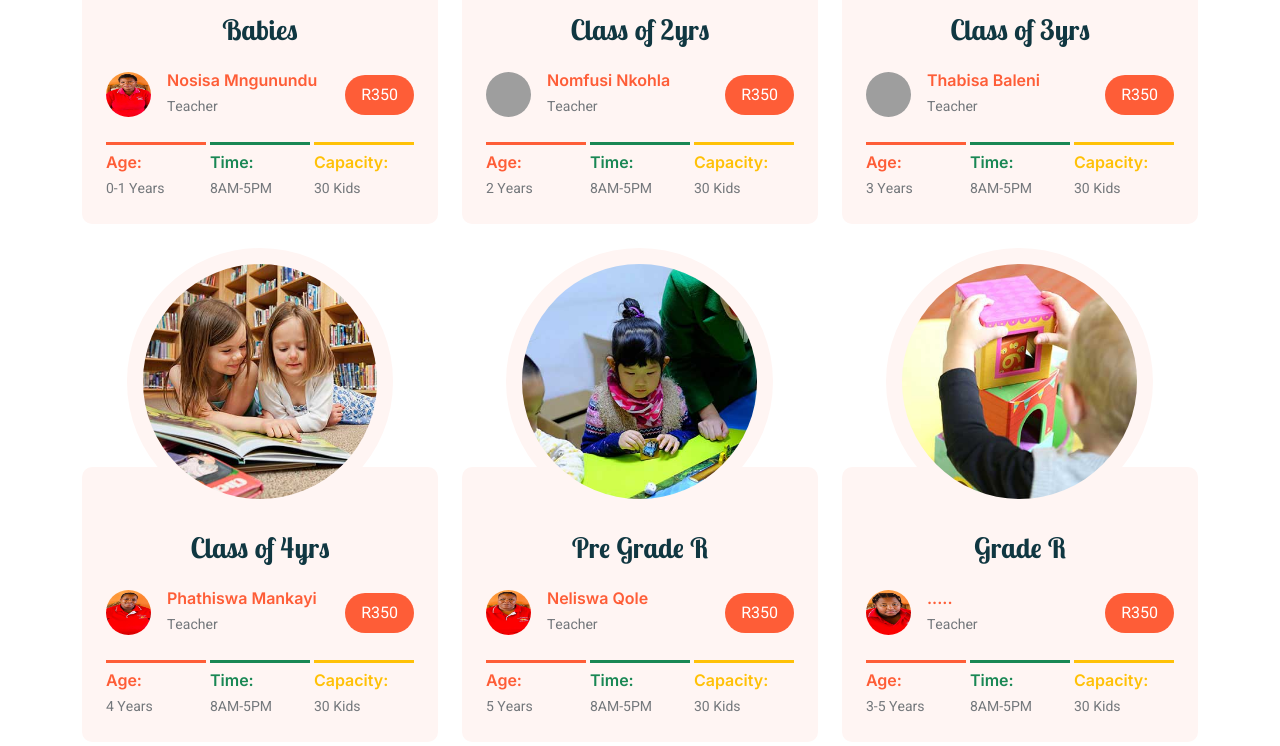
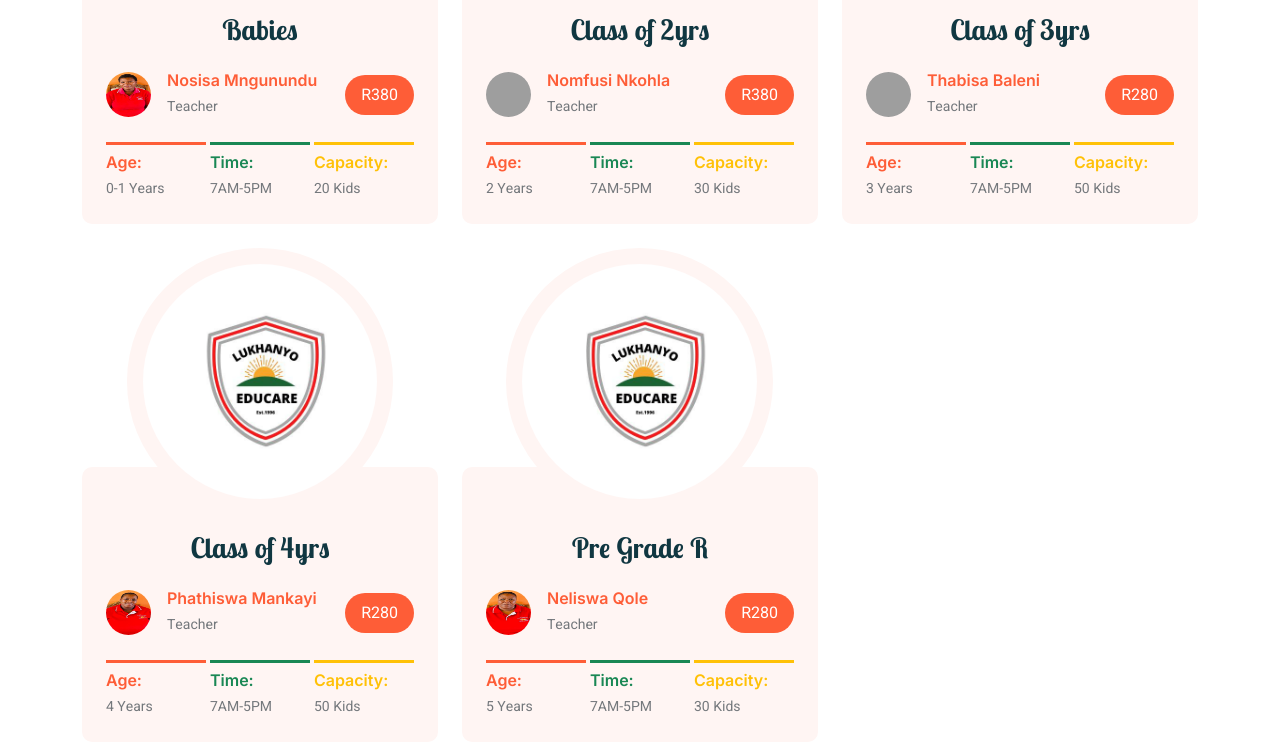
Before and after one commit to Happyboy623/Lukhanyo-ECD, a plain HTML site: page classes.html in a window 1280 px wide. Shown: the part 976-1722 px from the top of the page. Drawn offline with nearby package versions, Linux system fonts and the light colour scheme; grey boxes are pictures that could not be loaded.

Commit message:
10 commit

```diff
--- a/classes.html
+++ b/classes.html
@@ -45,7 +45,7 @@
         <!-- Navbar Start -->
         <nav class="navbar navbar-expand-lg bg-white navbar-light sticky-top px-4 px-lg-5 py-lg-0">
             <a href="index.html" class="navbar-brand">
-                <h1 class="m-0 text-primary"><i class="fa fa-book-reader me-3"></i>Lukhanyo</h1>
+                <h1 class="m-0 text-primary"><i class="fa fa-book-reader me-3"></i>Lukhanyo III Educare </h1>
             </a>
             <button type="button" class="navbar-toggler" data-bs-toggle="collapse" data-bs-target="#navbarCollapse">
                 <span class="navbar-toggler-icon"></span>
@@ -59,7 +59,7 @@
                     <a href="team.html" class="nav-item nav-link">Team</a>
                     <a href="contact.html" class="nav-item nav-link">Contact Us</a>
                 </div>
-                <a href="" class="btn btn-primary rounded-pill px-3 d-none d-lg-block">Register a Child<i class="fa fa-arrow-right ms-3"></i></a>
+                <a href="https://forms.gle/6BngrdgNzrJGiRQY7" class="btn btn-primary rounded-pill px-3 d-none d-lg-block">Register a Child<i class="fa fa-arrow-right ms-3"></i></a>
             </div>
         </nav>
         <!-- Navbar End -->
@@ -90,7 +90,7 @@
                     <div class="col-lg-4 col-md-6 wow fadeInUp" data-wow-delay="0.1s">
                         <div class="classes-item">
                             <div class="bg-light rounded-circle w-75 mx-auto p-3">
-                                <img class="img-fluid rounded-circle" src="img/classes-1.jpg" alt="">
+                                <img class="img-fluid rounded-circle" src="Logo.jpeg" alt="">
                             </div>
                             <div class="bg-light rounded p-4 pt-5 mt-n5">
                                 <a class="d-block text-center h3 mt-3 mb-4" href="">Babies</a>
@@ -102,7 +102,7 @@
                                             <small>Teacher</small>
                                         </div>
                                     </div>
-                                    <span class="bg-primary text-white rounded-pill py-2 px-3" href="">R350</span>
+                                    <span class="bg-primary text-white rounded-pill py-2 px-3" href="">R380</span>
                                 </div>
                                 <div class="row g-1">
                                     <div class="col-4">
@@ -114,13 +114,13 @@
                                     <div class="col-4">
                                         <div class="border-top border-3 border-success pt-2">
                                             <h6 class="text-success mb-1">Time:</h6>
-                                            <small>8AM-5PM</small>
+                                            <small>7AM-5PM</small>
                                         </div>
                                     </div>
                                     <div class="col-4">
                                         <div class="border-top border-3 border-warning pt-2">
                                             <h6 class="text-warning mb-1">Capacity:</h6>
-                                            <small>30 Kids</small>
+                                            <small>20 Kids</small>
                                         </div>
                                     </div>
                                 </div>
@@ -130,7 +130,7 @@
                     <div class="col-lg-4 col-md-6 wow fadeInUp" data-wow-delay="0.3s">
                         <div class="classes-item">
                             <div class="bg-light rounded-circle w-75 mx-auto p-3">
-                                <img class="img-fluid rounded-circle" src="img/classes-2.jpg" alt="">
+                                <img class="img-fluid rounded-circle" src="Logo.jpeg" alt="">
                             </div>
                             <div class="bg-light rounded p-4 pt-5 mt-n5">
                                 <a class="d-block text-center h3 mt-3 mb-4" href="">Class of 2yrs</a>
@@ -142,7 +142,7 @@
                                             <small>Teacher</small>
                                         </div>
                                     </div>
-                                    <span class="bg-primary text-white rounded-pill py-2 px-3" href="">R350</span>
+                                    <span class="bg-primary text-white rounded-pill py-2 px-3" href="">R380</span>
                                 </div>
                                 <div class="row g-1">
                                     <div class="col-4">
@@ -154,7 +154,7 @@
                                     <div class="col-4">
                                         <div class="border-top border-3 border-success pt-2">
                                             <h6 class="text-success mb-1">Time:</h6>
-                                            <small>8AM-5PM</small>
+                                            <small>7AM-5PM</small>
                                         </div>
                                     </div>
                                     <div class="col-4">
@@ -170,7 +170,7 @@
                     <div class="col-lg-4 col-md-6 wow fadeInUp" data-wow-delay="0.5s">
                         <div class="classes-item">
                             <div class="bg-light rounded-circle w-75 mx-auto p-3">
-                                <img class="img-fluid rounded-circle" src="img/classes-3.jpg" alt="">
+                                <img class="img-fluid rounded-circle" src="Logo.jpeg" alt="">
                             </div>
                             <div class="bg-light rounded p-4 pt-5 mt-n5">
                                 <a class="d-block text-center h3 mt-3 mb-4" href="">Class of 3yrs</a>
@@ -182,7 +182,7 @@
                                             <small>Teacher</small>
                                         </div>
                                     </div>
-                                    <span class="bg-primary text-white rounded-pill py-2 px-3" href="">R350</span>
+                                    <span class="bg-primary text-white rounded-pill py-2 px-3" href="">R280</span>
                                 </div>
                                 <div class="row g-1">
                                     <div class="col-4">
@@ -194,7 +194,87 @@
                                     <div class="col-4">
                                         <div class="border-top border-3 border-success pt-2">
                                             <h6 class="text-success mb-1">Time:</h6>
-                                            <small>8AM-5PM</small>
+                                            <small>7AM-5PM</small>
+                                        </div>
+                                    </div>
+                                    <div class="col-4">
+                                        <div class="border-top border-3 border-warning pt-2">
+                                            <h6 class="text-warning mb-1">Capacity:</h6>
+                                            <small>50 Kids</small>
+                                        </div>
+                                    </div>
+                                </div>
+                            </div>
+                        </div>
+                    </div>
+                    <div class="col-lg-4 col-md-6 wow fadeInUp" data-wow-delay="0.1s">
+                        <div class="classes-item">
+                            <div class="bg-light rounded-circle w-75 mx-auto p-3">
+                                <img class="img-fluid rounded-circle" src="Logo.jpeg" alt="">
+                            </div>
+                            <div class="bg-light rounded p-4 pt-5 mt-n5">
+                                <a class="d-block text-center h3 mt-3 mb-4" href="">Class of 4yrs</a>
+                                <div class="d-flex align-items-center justify-content-between mb-4">
+                                    <div class="d-flex align-items-center">
+                                        <img class="rounded-circle flex-shrink-0" src="5..png" alt="" style="width: 45px; height: 45px;">
+                                        <div class="ms-3">
+                                            <h6 class="text-primary mb-1">Phathiswa Mankayi</h6>
+                                            <small>Teacher</small>
+                                        </div>
+                                    </div>
+                                    <span class="bg-primary text-white rounded-pill py-2 px-3" href="">R280</span>
+                                </div>
+                                <div class="row g-1">
+                                    <div class="col-4">
+                                        <div class="border-top border-3 border-primary pt-2">
+                                            <h6 class="text-primary mb-1">Age:</h6>
+                                            <small>4 Years</small>
+                                        </div>
+                                    </div>
+                                    <div class="col-4">
+                                        <div class="border-top border-3 border-success pt-2">
+                                            <h6 class="text-success mb-1">Time:</h6>
+                                            <small>7AM-5PM</small>
+                                        </div>
+                                    </div>
+                                    <div class="col-4">
+                                        <div class="border-top border-3 border-warning pt-2">
+                                            <h6 class="text-warning mb-1">Capacity:</h6>
+                                            <small>50 Kids</small>
+                                        </div>
+                                    </div>
+                                </div>
+                            </div>
+                        </div>
+                    </div>
+                    <div class="col-lg-4 col-md-6 wow fadeInUp" data-wow-delay="0.3s">
+                        <div class="classes-item">
+                            <div class="bg-light rounded-circle w-75 mx-auto p-3">
+                                <img class="img-fluid rounded-circle" src="Logo.jpeg" alt="">
+                            </div>
+                            <div class="bg-light rounded p-4 pt-5 mt-n5">
+                                <a class="d-block text-center h3 mt-3 mb-4" href="">Pre Grade R</a>
+                                <div class="d-flex align-items-center justify-content-between mb-4">
+                                    <div class="d-flex align-items-center">
+                                        <img class="rounded-circle flex-shrink-0" src="2..png" alt="" style="width: 45px; height: 45px;">
+                                        <div class="ms-3">
+                                            <h6 class="text-primary mb-1">Neliswa Qole</h6>
+                                            <small>Teacher</small>
+                                        </div>
+                                    </div>
+                                    <span class="bg-primary text-white rounded-pill py-2 px-3" href="">R280</span>
+                                </div>
+                                <div class="row g-1">
+                                    <div class="col-4">
+                                        <div class="border-top border-3 border-primary pt-2">
+                                            <h6 class="text-primary mb-1">Age:</h6>
+                                            <small>5 Years</small>
+                                        </div>
+                                    </div>
+                                    <div class="col-4">
+                                        <div class="border-top border-3 border-success pt-2">
+                                            <h6 class="text-success mb-1">Time:</h6>
+                                            <small>7AM-5PM</small>
                                         </div>
                                     </div>
                                     <div class="col-4">
@@ -207,87 +287,7 @@
                             </div>
                         </div>
                     </div>
-                    <div class="col-lg-4 col-md-6 wow fadeInUp" data-wow-delay="0.1s">
-                        <div class="classes-item">
-                            <div class="bg-light rounded-circle w-75 mx-auto p-3">
-                                <img class="img-fluid rounded-circle" src="img/classes-4.jpg" alt="">
-                            </div>
-                            <div class="bg-light rounded p-4 pt-5 mt-n5">
-                                <a class="d-block text-center h3 mt-3 mb-4" href="">Class of 4yrs</a>
-                                <div class="d-flex align-items-center justify-content-between mb-4">
-                                    <div class="d-flex align-items-center">
-                                        <img class="rounded-circle flex-shrink-0" src="5..png" alt="" style="width: 45px; height: 45px;">
-                                        <div class="ms-3">
-                                            <h6 class="text-primary mb-1">Phathiswa Mankayi</h6>
-                                            <small>Teacher</small>
-                                        </div>
-                                    </div>
-                                    <span class="bg-primary text-white rounded-pill py-2 px-3" href="">R350</span>
-                                </div>
-                                <div class="row g-1">
-                                    <div class="col-4">
-                                        <div class="border-top border-3 border-primary pt-2">
-                                            <h6 class="text-primary mb-1">Age:</h6>
-                                            <small>4 Years</small>
-                                        </div>
-                                    </div>
-                                    <div class="col-4">
-                                        <div class="border-top border-3 border-success pt-2">
-                                            <h6 class="text-success mb-1">Time:</h6>
-                                            <small>8AM-5PM</small>
-                                        </div>
-                                    </div>
-                                    <div class="col-4">
-                                        <div class="border-top border-3 border-warning pt-2">
-                                            <h6 class="text-warning mb-1">Capacity:</h6>
-                                            <small>30 Kids</small>
-                                        </div>
-                                    </div>
-                                </div>
-                            </div>
-                        </div>
-                    </div>
-                    <div class="col-lg-4 col-md-6 wow fadeInUp" data-wow-delay="0.3s">
-                        <div class="classes-item">
-                            <div class="bg-light rounded-circle w-75 mx-auto p-3">
-                                <img class="img-fluid rounded-circle" src="img/classes-5.jpg" alt="">
-                            </div>
-                            <div class="bg-light rounded p-4 pt-5 mt-n5">
-                                <a class="d-block text-center h3 mt-3 mb-4" href="">Pre Grade R</a>
-                                <div class="d-flex align-items-center justify-content-between mb-4">
-                                    <div class="d-flex align-items-center">
-                                        <img class="rounded-circle flex-shrink-0" src="2..png" alt="" style="width: 45px; height: 45px;">
-                                        <div class="ms-3">
-                                            <h6 class="text-primary mb-1">Neliswa Qole</h6>
-                                            <small>Teacher</small>
-                                        </div>
-                                    </div>
-                                    <span class="bg-primary text-white rounded-pill py-2 px-3" href="">R350</span>
-                                </div>
-                                <div class="row g-1">
-                                    <div class="col-4">
-                                        <div class="border-top border-3 border-primary pt-2">
-                                            <h6 class="text-primary mb-1">Age:</h6>
-                                            <small>5 Years</small>
-                                        </div>
-                                    </div>
-                                    <div class="col-4">
-                                        <div class="border-top border-3 border-success pt-2">
-                                            <h6 class="text-success mb-1">Time:</h6>
-                                            <small>8AM-5PM</small>
-                                        </div>
-                                    </div>
-                                    <div class="col-4">
-                                        <div class="border-top border-3 border-warning pt-2">
-                                            <h6 class="text-warning mb-1">Capacity:</h6>
-                                            <small>30 Kids</small>
-                                        </div>
-                                    </div>
-                                </div>
-                            </div>
-                        </div>
-                    </div>
-                    <div class="col-lg-4 col-md-6 wow fadeInUp" data-wow-delay="0.5s">
+                    <!-- <div class="col-lg-4 col-md-6 wow fadeInUp" data-wow-delay="0.5s">
                         <div class="classes-item">
                             <div class="bg-light rounded-circle w-75 mx-auto p-3">
                                 <img class="img-fluid rounded-circle" src="img/classes-6.jpg" alt="">
@@ -326,7 +326,7 @@
                                 </div>
                             </div>
                         </div>
-                    </div>
+                    </div> -->
                 </div>
             </div>
         </div>
@@ -341,7 +341,7 @@
                             <div class="h-100 d-flex flex-column justify-content-center p-5">
                                 <h1 class="mb-4">Our Background</h1>
                                 <p class="mb-4">At Lukhanyo, we believe in nurturing more than just academic growth in children. Our mission goes beyond textbooks; we guide children not only to excel academically but also to build a strong, meaningful relationship with God, their creator. </p>
-                                <a class="btn btn-primary py-3 px-5" href="">Register a Child<i class="fa fa-arrow-right ms-2"></i></a>
+                                <a class="btn btn-primary py-3 px-5" href="https://forms.gle/6BngrdgNzrJGiRQY7">Register a Child<i class="fa fa-arrow-right ms-2"></i></a>
                             </div>
                         </div>
                         <div class="col-lg-6 wow fadeIn" data-wow-delay="0.5s" style="min-height: 400px;">
```
Also changed, not shown: about.html (+3 -3 lines), contact.html (+2 -2 lines), facility.html (+2 -2 lines), index.html (+2 -2 lines), team.html (+2 -56 lines), testimonial.html (+2 -2 lines).
